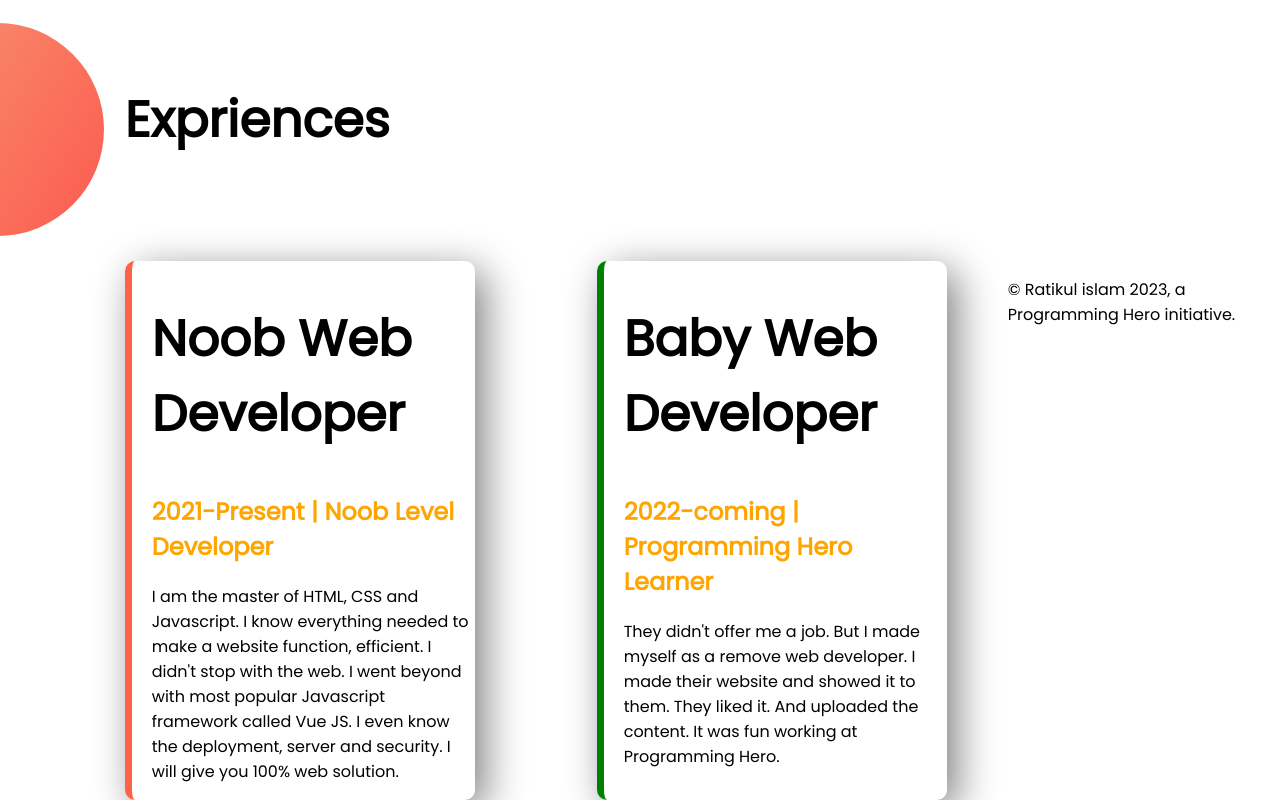
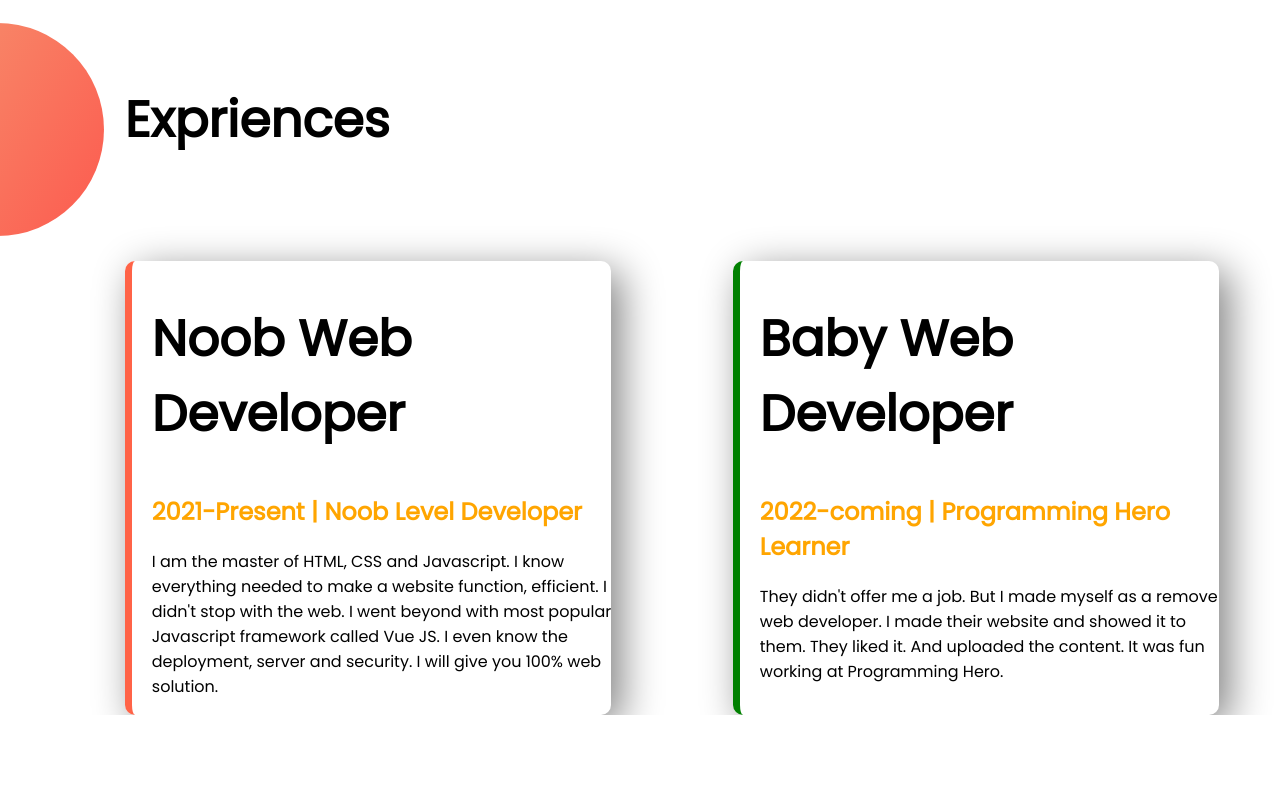
Before and after one commit to Ratikulislam/developer-portfolio, a plain HTML site: page index.html in a window 1280 px wide. Shown: the part 1313-2113 px from the top of the page. After the commit the page ends 2028 px from the top, so only its background shows below. Drawn offline with Linux system fonts and the light colour scheme.

Commit message:
no-footer-added

```diff
--- a/index.html
+++ b/index.html
@@ -65,9 +65,7 @@
                        They didn't offer me a job. But I made myself as a remove web developer. I made their website and showed it to them. They liked it. And uploaded the content. It was fun working at Programming Hero.
                  </p>
               </div>
-              <section class="bal">
-                  <footer>
-                  <p>© Ratikul islam 2023, a Programming Hero initiative.
+
 
 
                   </p>
```
